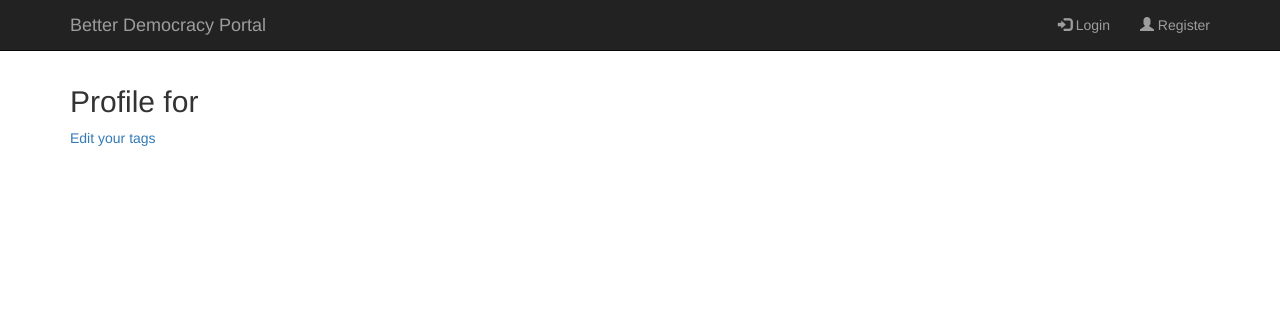
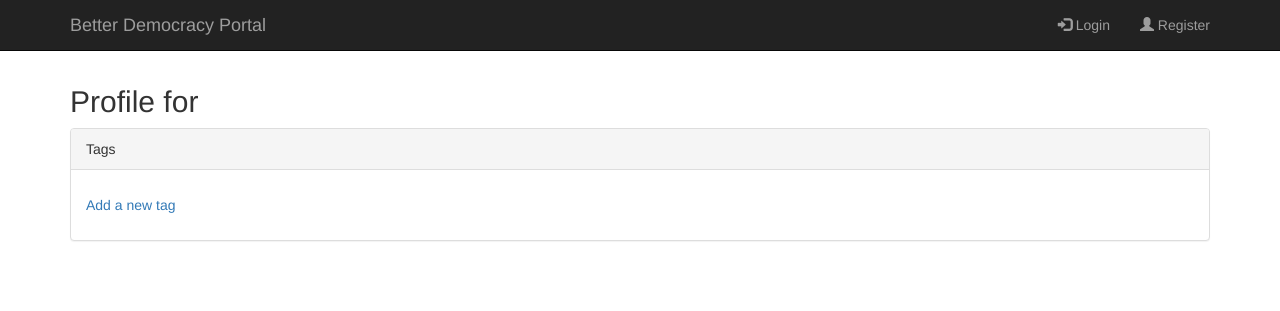
Before and after one commit to better-dem/portal, a Django app: template core/templates/core/profile.html in a window 1280 px wide. Shown: the top 311 px of the page. Run offline with Django 3.2, Linux system fonts and the light colour scheme; the template is opened without the code that fills it, so the values that code supplies are empty; parts of the project's set-up code (start-up, migrations or seed data) failed here and were passed over; some libraries are stand-ins or nearby versions.

Commit message:
improved profile display of user tags

```diff
--- a/core/templates/core/profile.html
+++ b/core/templates/core/profile.html
@@ -2,9 +2,18 @@
 {% block content %}
 <h2>Profile for {{ user.username }}</h2>
 
-<p>
-    <a href="/update_tags">Edit your tags</a>
-</p>
+
+<div class="panel panel-default">
+    <div class="panel-heading">Tags</div>
+    <div class="panel-body">
+    <p>
+	{% for tag in tags %}<span class="label label-default">{{ tag }}</span>{% endfor %}
+    </p>
+    <p>
+	<a href="/update_tags">Add a new tag</a>
+    </p>
+    </div>
+</div>
 
 
 {% for app in profile_apps %}
--- a/core/views.py
+++ b/core/views.py
@@ -77,6 +77,8 @@
     user = request.user
     profile = user.userprofile
 
+    tags = [t.name for t in profile.tags.all()[:100]]
+
     profile_apps = []
     for app in cm.get_registered_participation_apps():
         profile_app = dict()
@@ -98,7 +100,7 @@
 
         profile_apps.append(profile_app)
 
-    return render(request, 'core/profile.html', {'profile_apps': profile_apps})
+    return render(request, 'core/profile.html', {'profile_apps': profile_apps, 'tags': tags})
 
 def update_profile_tags(request):
     user = request.user
```
